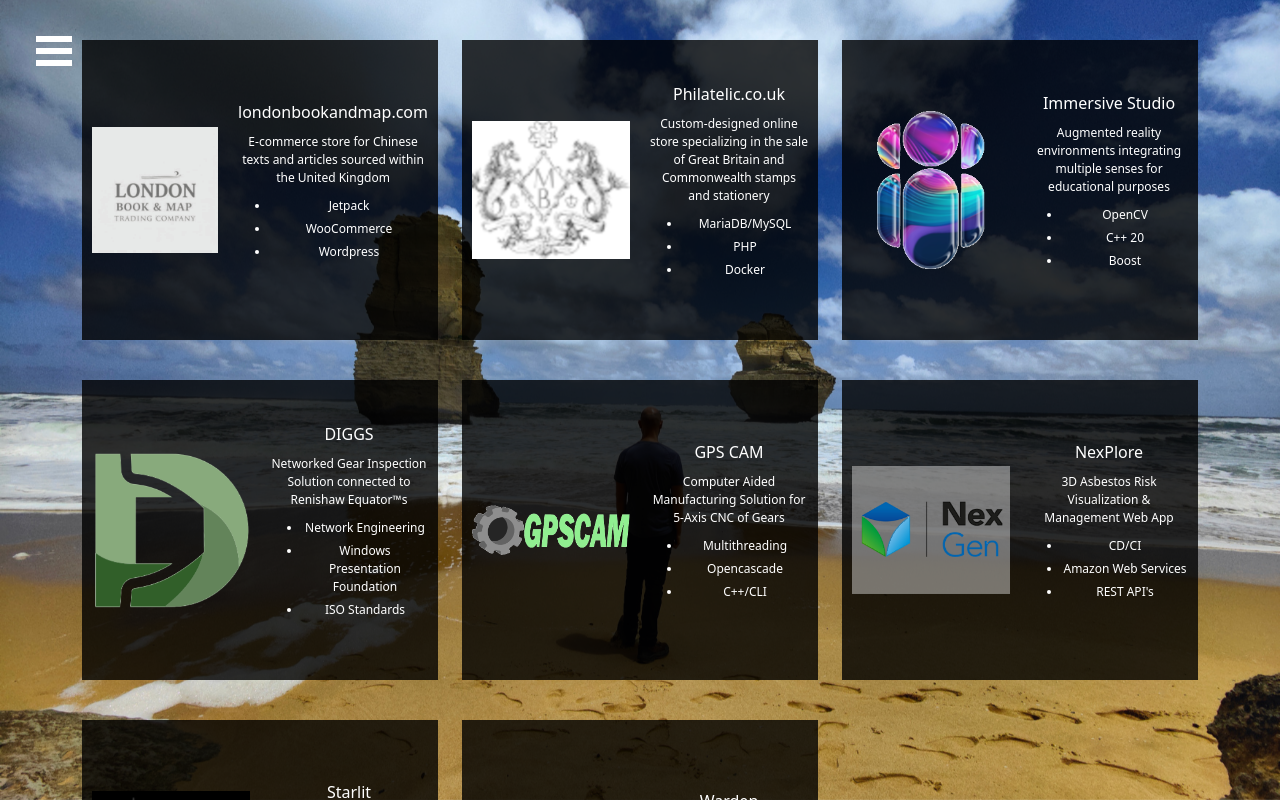
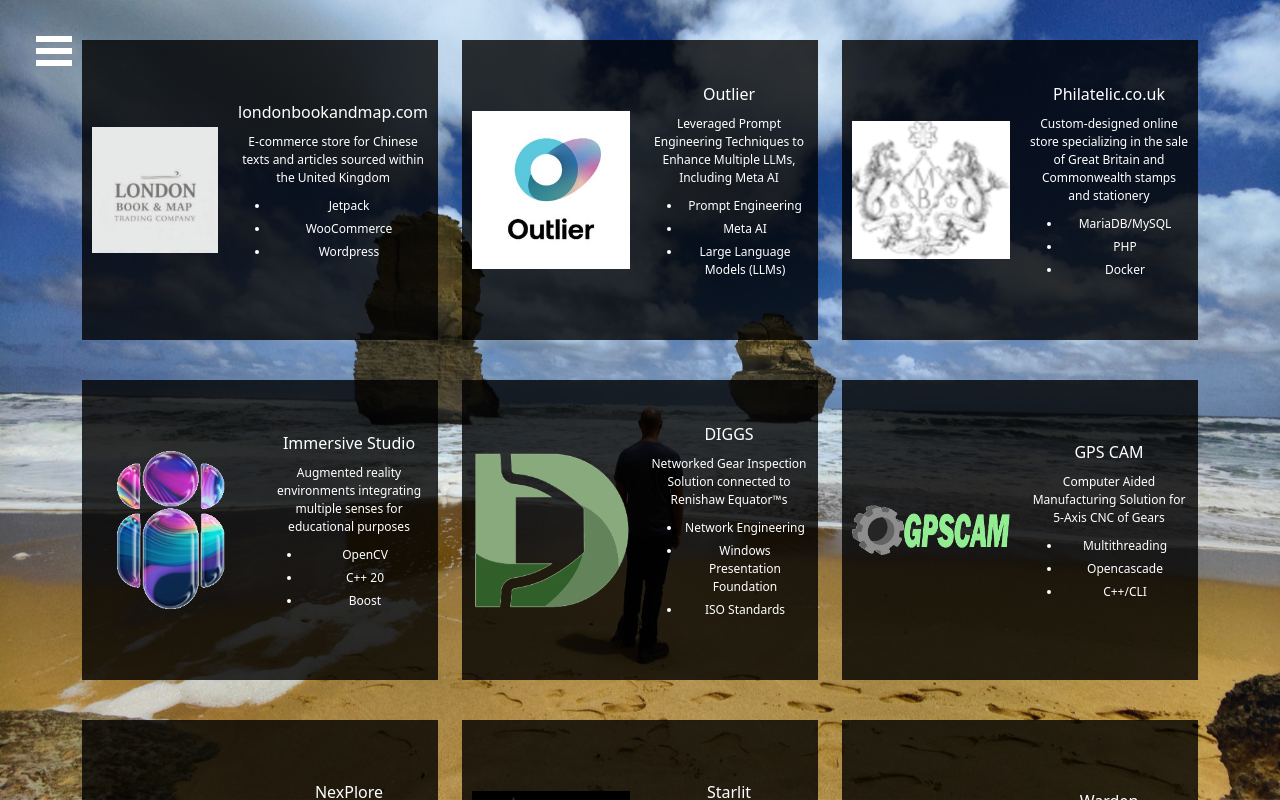
Before and after one commit to Holgenberg/holgate-automation-limited, a React (Create React App) app: page /portfolio in a window 1280 px wide. Built offline with nearby package versions, Linux system fonts and the light colour scheme.

Commit message:
Added Outlier AI case study

```diff
--- a/src/components/CaseStudyCollection.js
+++ b/src/components/CaseStudyCollection.js
@@ -1,13 +1,14 @@
 import React, { useState, useEffect } from 'react';
-import CaseStudy from './CaseStudy.js'
-import NexGenLogo from '../images/nexgen_logo.png'
-import WardenLogo from '../images/warden_logo.png'
-import StarlitLogo from '../images/starlit_logo.png'
-import GPSCAMLogo from '../images/gps_cam_logo.png'
-import DIGGSLogo from '../images/DIGGSIcon.png'
-import ImmersiveStudioLogo from '../images/immersive_studio_image.png'
-import PhilatelicLogo from '../images/philatelic.png'
-import LondonBookAndMapLogo from '../images/london_book_and_map_logo.jpg'
+import CaseStudy from './CaseStudy.js';
+import NexGenLogo from '../images/nexgen_logo.png';
+import WardenLogo from '../images/warden_logo.png';
+import StarlitLogo from '../images/starlit_logo.png';
+import GPSCAMLogo from '../images/gps_cam_logo.png';
+import DIGGSLogo from '../images/DIGGSIcon.png';
+import ImmersiveStudioLogo from '../images/immersive_studio_image.png';
+import PhilatelicLogo from '../images/philatelic.png';
+import LondonBookAndMapLogo from '../images/london_book_and_map_logo.jpg';
+import OutlierLogo from '../images/outlier_logo.jpg';
 
 const CaseStudyCollection = () => {
 	const [windowWidth, setWindowWidth] = useState(window.innerWidth);
@@ -34,6 +35,7 @@
 	const wardenBulletPoints = ["iOS Development", "Microsoft Azure", "SQL"];
 	const starlitBulletPoints = ["Android Development", "Deployment on Google Services", "Unity 3D"];
 	const philatelicBulletPoints = ["MariaDB/MySQL", "PHP", "Docker"];
+	const outlierBulletPoints = ["Prompt Engineering", "Meta AI", "Large Language Models (LLMs)"]
 	const londonBookAndMapBulletPoints = ["Jetpack", "WooCommerce", "Wordpress"];
 
 	console.log(windowWidth);
@@ -49,6 +51,13 @@
 							bulletPoints={londonBookAndMapBulletPoints}
 						/>
 					</div>
+					<div className='col-4'>
+						<CaseStudy caseStudyImage={OutlierLogo}
+							title="Outlier"
+							brief="Leveraged Prompt Engineering Techniques to Enhance Multiple LLMs, Including Meta AI"
+							bulletPoints={outlierBulletPoints}
+						/>
+					</div>
 					<div className="col-4">
 						<CaseStudy caseStudyImage={PhilatelicLogo}
 							title="Philatelic.co.uk"
@@ -56,6 +65,8 @@
 							bulletPoints={philatelicBulletPoints}
 						/>
 					</div>
+				</div>
+				<div className="row">
 					<div className="col-4">
 						<CaseStudy caseStudyImage={ImmersiveStudioLogo}
 							title="Immersive Studio"
@@ -63,8 +74,6 @@
 							bulletPoints={immersiveStudioBulletPoints}
 						/>
 					</div>
-				</div>
-				<div className="row">
 					<div className="col-4">
 						<CaseStudy caseStudyImage={DIGGSLogo}
 							title="DIGGS"
@@ -78,14 +87,14 @@
 							brief="Computer Aided Manufacturing Solution for 5-Axis CNC of Gears"
 							bulletPoints={gpsCamBulletPoints} />
 					</div>
+				</div>
+				<div className="row">
 					<div className="col-4">
 						<CaseStudy caseStudyImage={NexGenLogo}
 							title="NexPlore"
 							brief="3D Asbestos Risk Visualization & Management Web App"
 							bulletPoints={nexPloreBulletPoints} />
 					</div>
-				</div>
-				<div className="row">
 					<div className="col-4">
 						<CaseStudy caseStudyImage={StarlitLogo}
 							title="Starlit"
@@ -110,6 +119,10 @@
 					title="londonbookandmap.com"
 					brief="E-commerce store for Chinese texts and articles sourced within the United Kingdom."
 					bulletPoints={londonBookAndMapBulletPoints} />
+				<CaseStudy caseStudyImage={OutlierLogo}
+					title="Outlier"
+					brief="Leveraged Prompt Engineering Techniques to Enhance Multiple LLMs, Including Meta AI"
+					bulletPoints={outlierBulletPoints} />
 				<CaseStudy caseStudyImage={PhilatelicLogo}
 					title="Philatelic.co.uk"
 					brief="Custom-designed online store specializing in the sale of Great Britain and Commonwealth stamps and stationery"
```
Also changed, not shown: src/images/outlier_logo.jpg (added).
